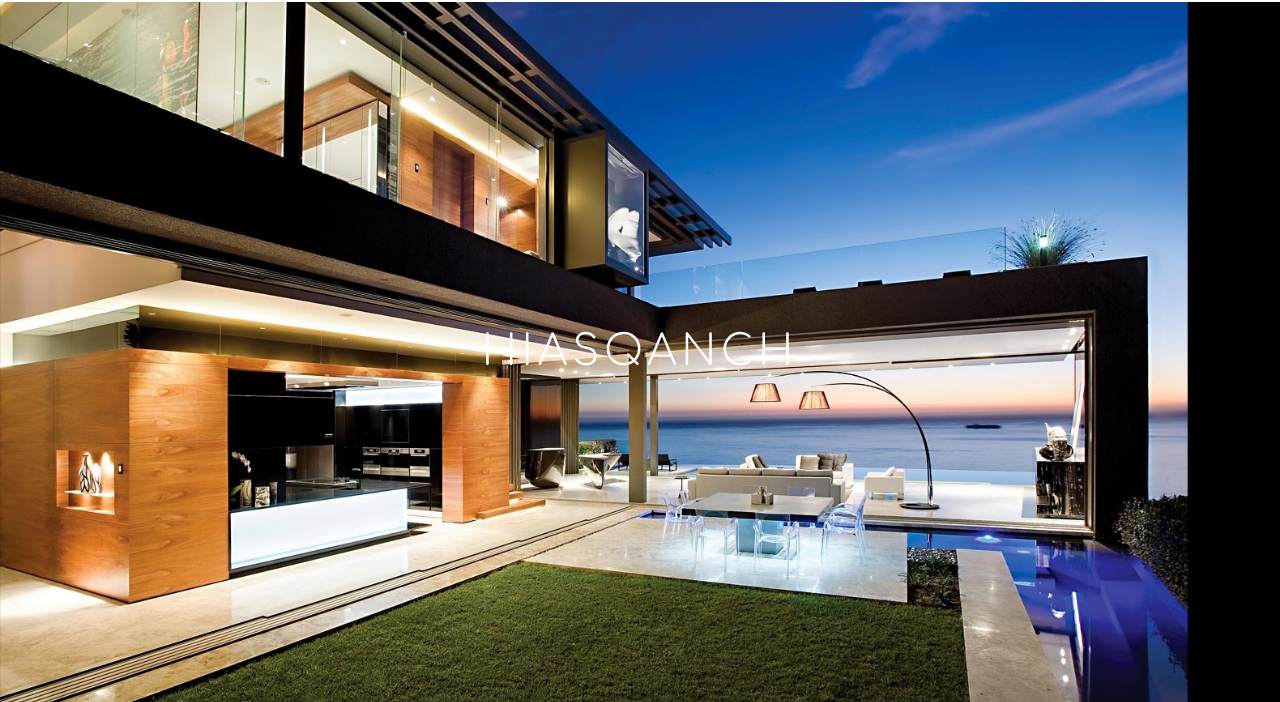
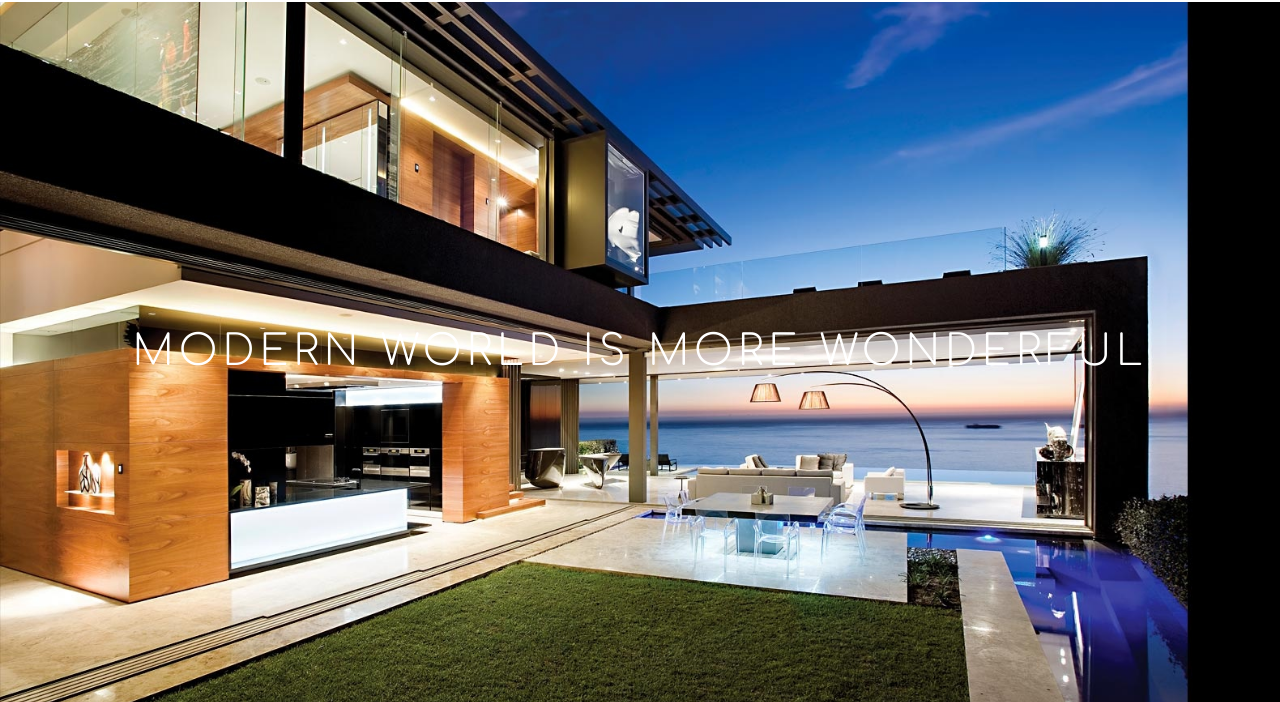
Before and after one commit to Jor2611/AniConstructProject, a website: page dist/index_am.html in a window 1280 px wide. Shown: the part 98-800 px from the top of the page. Drawn offline with Linux system fonts and the light colour scheme.

Commit message:
Style.css changing

```diff
--- a/dist/css/style.css
+++ b/dist/css/style.css
@@ -1356,6 +1356,7 @@ article.personal-profile .inner h4 {
 	margin-right: 260px;
 	text-align: right;
 }
+
 
 /* Responsive */
 
--- a/dist/index_am.html
+++ b/dist/index_am.html
@@ -83,7 +83,7 @@
 		<div id="content" class="fullscreen-slider">
 
 			<div class="swiper swiper-container" style="width: 100%; height: 100%" data-loop="false" data-autoplay="" data-speed="400"><div class="swiper-wrapper">
-<div class="swiper-slide overlay overlay-dark-25" style="background-image: url(img/aerf.jpeg)"><h3>hiasqanch</h3></div>
+<div class="swiper-slide overlay overlay-dark-25" style="background-image: url(img/aerf.jpeg)"><h3>Modern world is more wonderful</h3></div>
 <div class="swiper-slide overlay overlay-dark-50" style="background-image: url(img/Office-Room.jpg)"><h3>Harmonious and advanced</h3></div>
 <div class="swiper-slide overlay overlay-dark-25" style="background-image: url(img/orig.jpg)"><h3>Your environment</h3></div>
 <div class="swiper-slide overlay overlay-dark-25" style="background-image: url(img/bv.jpg)"><h3>Your choice?</h3></div>
```
Also changed, not shown: dist/services.html (+8 -0 lines), dist/services_am.html (+2 -0 lines).
